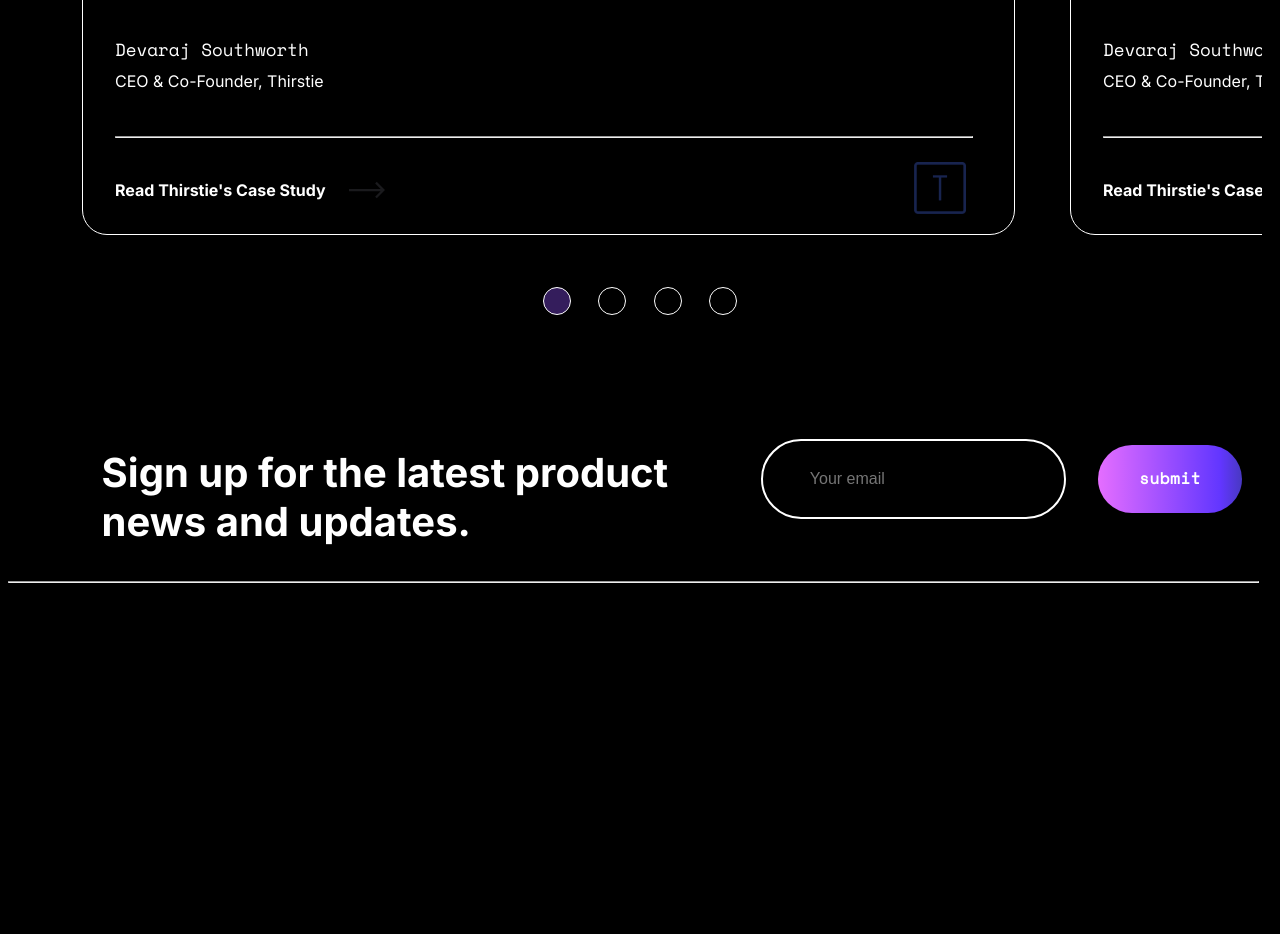
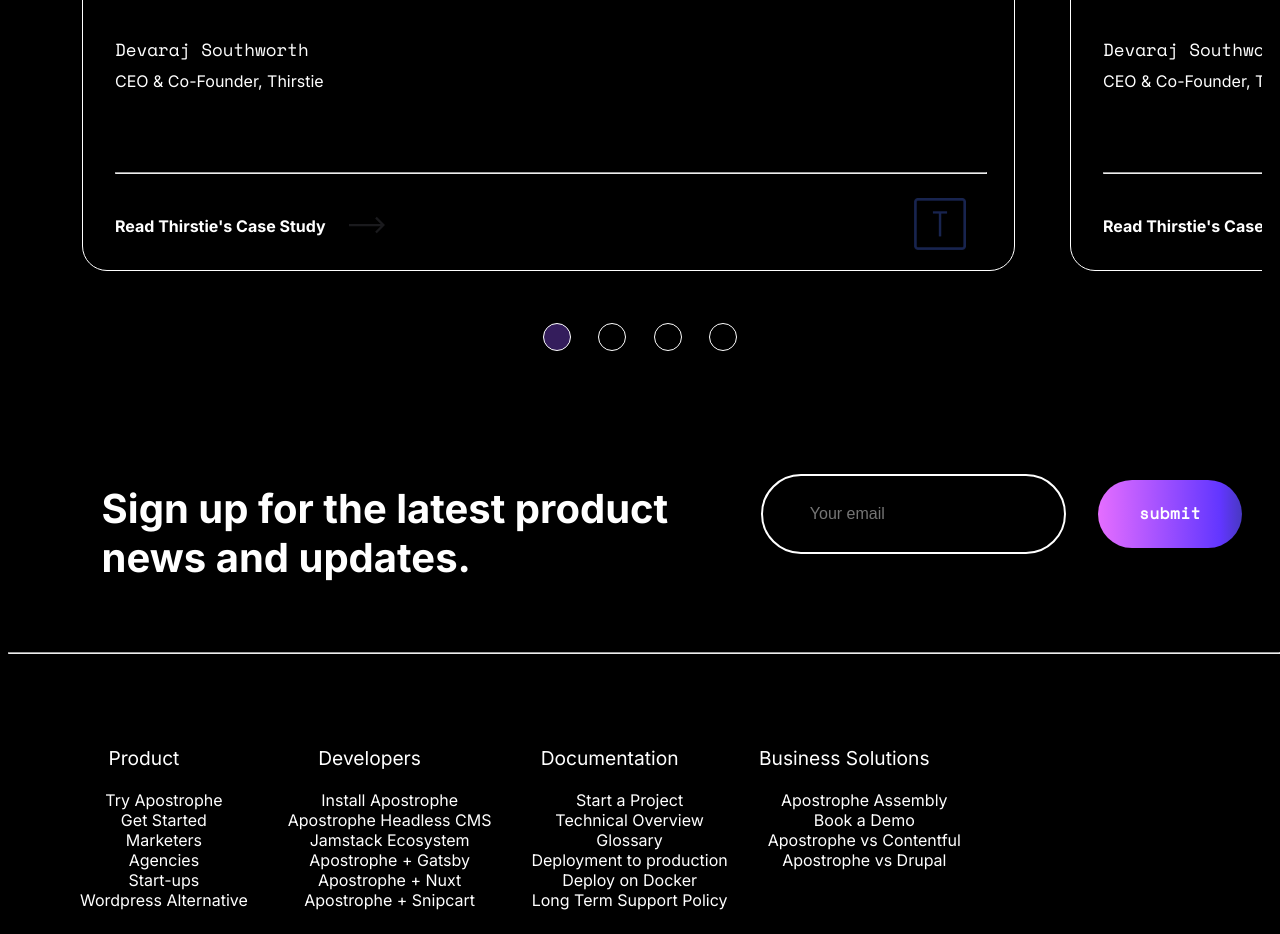
Before and after one commit to syedaAnusha/apostrophe-landing-page, a React (Vite) app: page / in a window 1280 px wide. Shown: the part 4340-5274 px from the top of the page. Before the commit the page ends 4931 px from the top, so only its background shows below. Built offline with nearby package versions, Linux system fonts and the light colour scheme.

Commit message:
updated childSection6 and AboutUs Section component added

```diff
--- a/src/App.jsx
+++ b/src/App.jsx
@@ -7,6 +7,7 @@
 import ChildSection4 from "./components/childSection4";
 import ChildSection5 from "./components/childSection5";
 import ChildSection6 from "./components/childSection6";
+import AboutUs from "./components/aboutUs";
 function App() {
   return (
     <>
@@ -18,6 +19,7 @@
       <ChildSection4 />
       <ChildSection5 />
       <ChildSection6 />
+      <AboutUs />
     </>
   );
 }
--- /dev/null
+++ b/src/components/aboutUs.css
@@ -0,0 +1,35 @@
+@import url("https://fonts.googleapis.com/css2?family=Space+Mono&display=swap");
+
+/* Declaring variables */
+:root {
+  --text-clr: white;
+  --onHover-clr: gray;
+  --font-family-paragraph: "Space Mono", monospace;
+  --clr-list--bg: #1a1a1d;
+  --svg-clr: white;
+}
+
+/* Reset CSS*/
+*,
+*:before,
+*:after {
+  box-sizing: border-box;
+  font-size: 1rem;
+}
+ul,
+li {
+  list-style-type: none;
+}
+/* Main elements */
+.aboutUs__section {
+  display: flex;
+  color: white;
+  /* border: 1px solid blue; */
+  padding-left: 2rem;
+  padding-top: 4.1rem;
+}
+
+.aboutUs__section > .list--1 p {
+  font-size: 1.2rem;
+  font-weight: 500;
+}
--- /dev/null
+++ b/src/components/aboutUs.jsx
@@ -0,0 +1,56 @@
+import "./aboutUs.css";
+
+export default function AboutUs() {
+  return (
+    <>
+      <div className="aboutUs__section">
+        <div className="list--1">
+          <p>Product</p>
+          <ul>
+            <li>Try Apostrophe</li>
+            <li>Get Started</li>
+            <li>Marketers</li>
+            <li>Agencies</li>
+            <li>Start-ups</li>
+            <li>Wordpress Alternative</li>
+          </ul>
+        </div>
+
+        <div className="list--1">
+          <p>Developers</p>
+          <ul>
+            <li>Install Apostrophe</li>
+            <li>Apostrophe Headless CMS</li>
+            <li>Jamstack Ecosystem</li>
+            <li>Apostrophe + Gatsby</li>
+            <li>Apostrophe + Nuxt</li>
+            <li>Apostrophe + Snipcart</li>
+          </ul>
+        </div>
+
+        <div className="list--1">
+          <p>Documentation</p>
+          <ul>
+            <li>Start a Project</li>
+            <li>Technical Overview</li>
+            <li>Glossary</li>
+            <li>Deployment to production</li>
+            <li>Deploy on Docker</li>
+            <li>Long Term Support Policy</li>
+          </ul>
+        </div>
+
+        <div className="list--1">
+          <p>Business Solutions </p>
+          <ul>
+            <li>Apostrophe Assembly</li>
+            <li>Book a Demo</li>
+            <li></li>
+            <li>Apostrophe vs Contentful</li>
+            <li>Apostrophe vs Drupal</li>
+          </ul>
+        </div>
+      </div>
+    </>
+  );
+}
--- a/src/components/childSection6.css
+++ b/src/components/childSection6.css
@@ -106,3 +106,9 @@
   display: flex;
   flex-direction: row;
 }
+
+hr {
+  color: #2b2b2b;
+  margin-top: 2.7rem;
+  width: 100.6%;
+}
```
